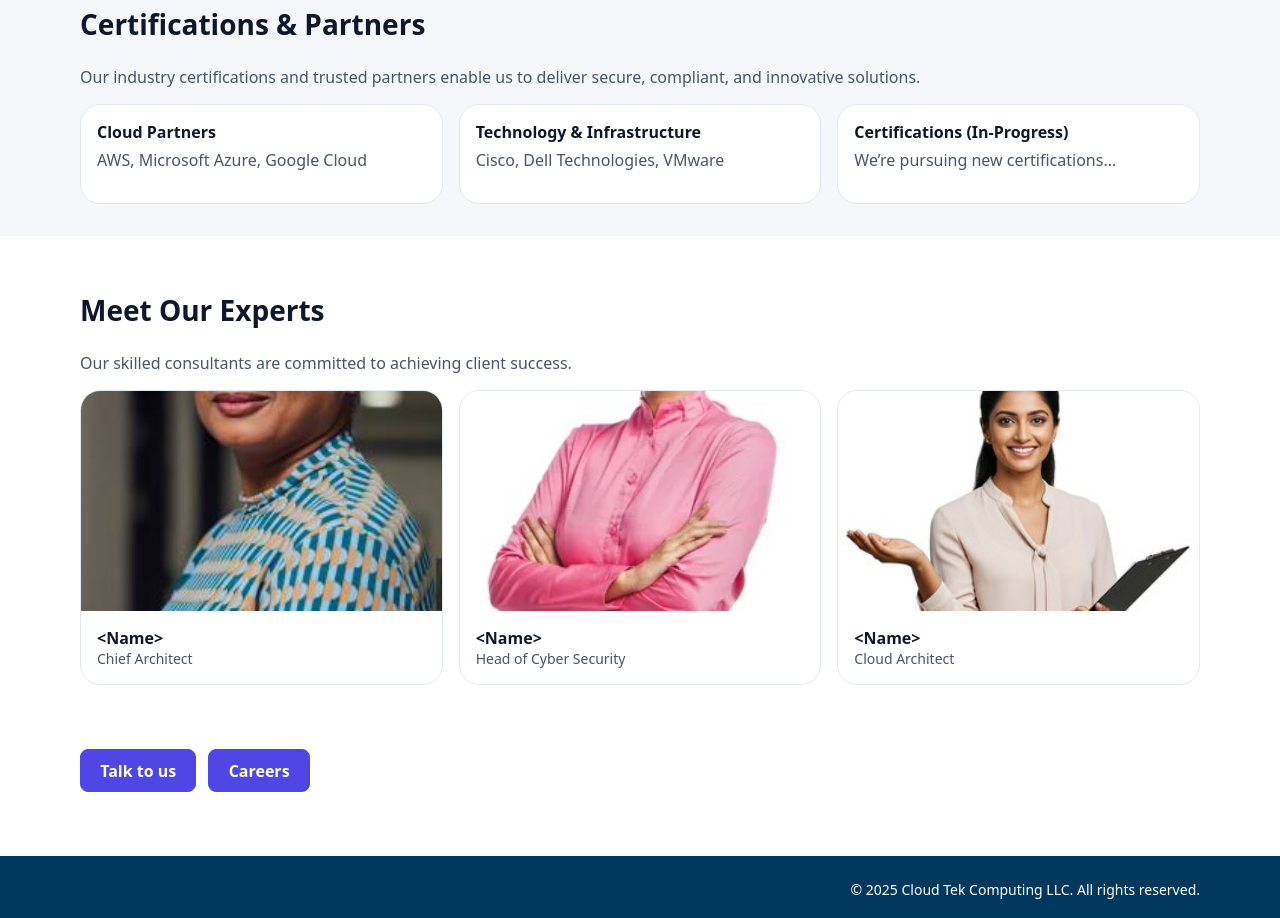
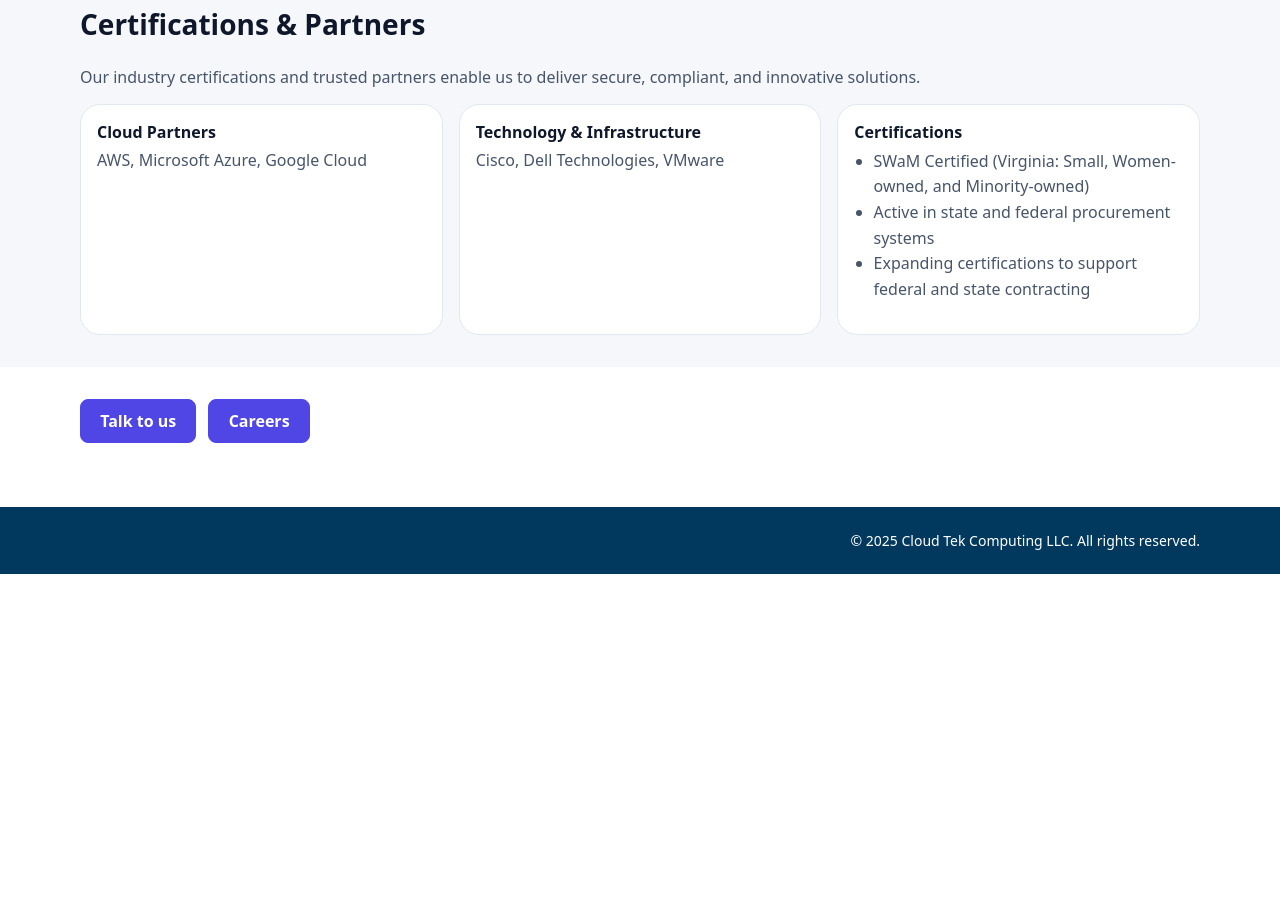
Before and after one commit to loverjulius/cloudtek_full_site, a Next.js app: page /about in a window 1280 px wide. Shown: the part 1180-2098 px from the top of the page. After the commit the page ends 1754 px from the top, so only its background shows below. Built offline with nearby package versions, Linux system fonts and the light colour scheme.

Commit message:
2/28/2026 SWaM Certification

```diff
--- a/app/about/page.tsx
+++ b/app/about/page.tsx
@@ -85,8 +85,14 @@ export default function AboutPage() {
           d: 'Cisco, Dell Technologies, VMware'
         },
         {
-          t: 'Certifications (In-Progress)',
-          d: 'We’re pursuing new certifications... '
+          t: 'Certifications',
+            d: (
+    <ul style={{ margin: 0, paddingLeft: '1.2rem', lineHeight: 1.6 }}>
+      <li>SWaM Certified (Virginia: Small, Women-owned, and Minority-owned)</li>
+      <li>Active in state and federal procurement systems</li>
+      <li>Expanding certifications to support federal and state contracting</li>
+    </ul>
+            )
         }
       ].map((v) => (
         <div key={v.t} className="card">
@@ -123,7 +129,7 @@ export default function AboutPage() {
       </section>
       */}
 
-      {/* Meet Our Experts */}
+      {/* Meet Our Experts
       <section className="section band">
         <div className="container">
           <h2 style={{fontSize:28, fontWeight:700}}>Meet Our Experts</h2>
@@ -149,6 +155,7 @@ export default function AboutPage() {
           </div>
         </div>
       </section>
+      */}
 
 
       {/* CTA */}
```
